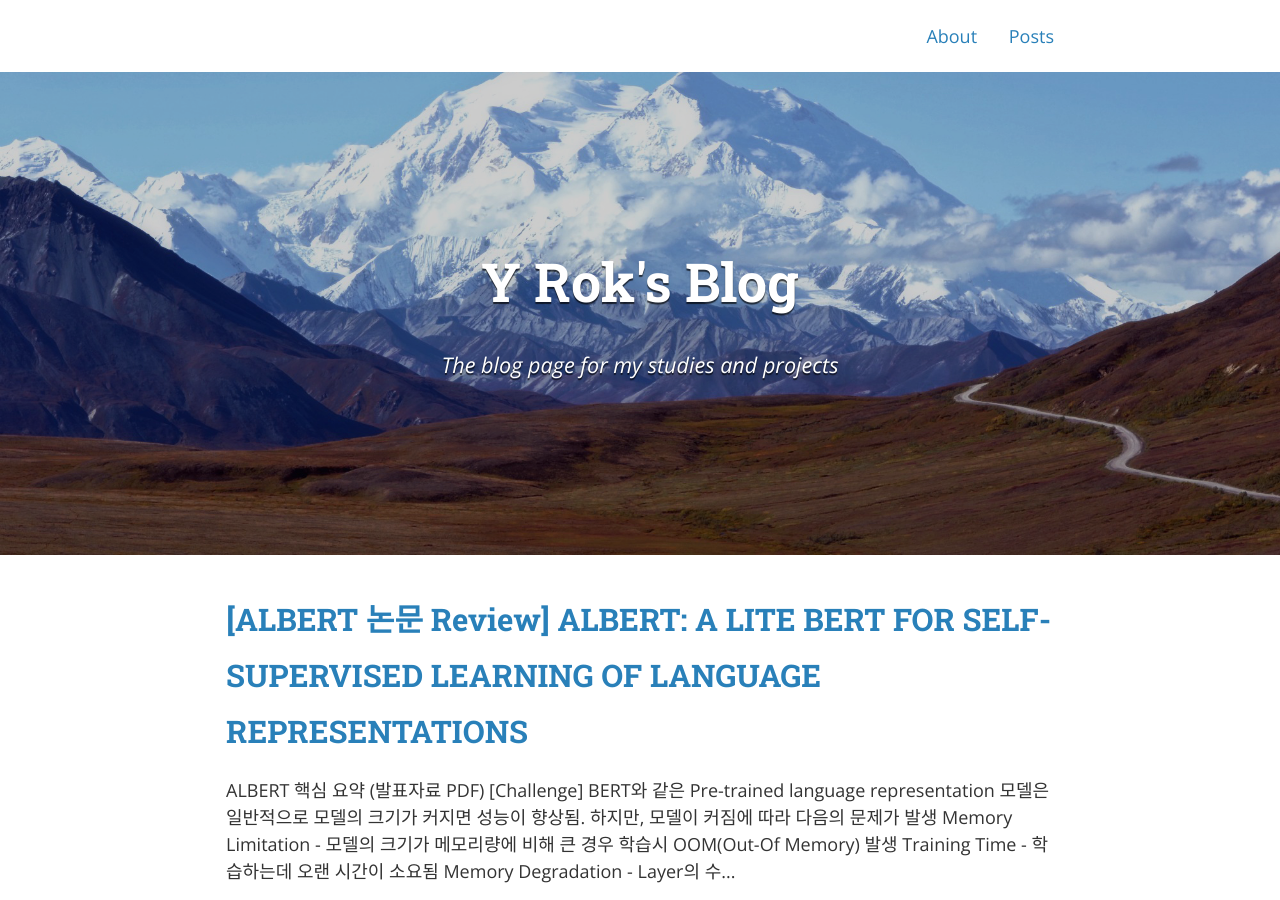
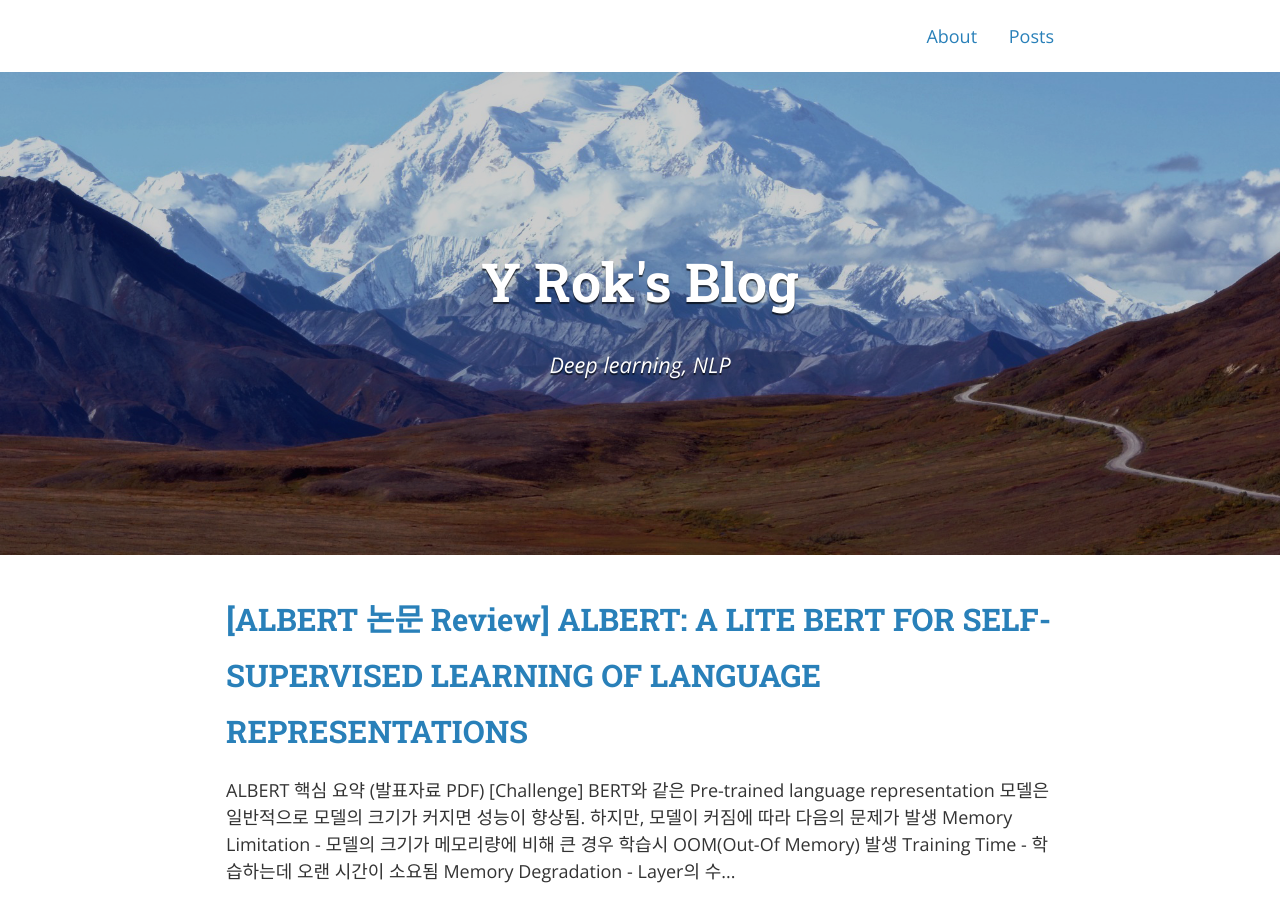
Before and after one commit to jangyrok/y-rok.github.io, a Jekyll site: the page built from index.html, in a window 1280 px wide and 900 px high. Built offline with Jekyll 4.4.1, drawn with Linux system fonts in a browser that asks for light colours; nearby versions of some CDN libraries; the list of posts is cut into pages by our own code.

Commit message:
sharing modified

```diff
--- a/_config.yml
+++ b/_config.yml
@@ -10,7 +10,7 @@ exclude:
 
 # Site settings
 title: Y Rok's Blog
-subtitle: "The blog page for my studies and projects"
+subtitle: "Deep learning, NLP"
 email: jyrok3357@gmail.com
 name: Youngrok Jang
 description: >
@@ -186,9 +186,9 @@ social:
 # These are for automatically generating sharing metadata for FB and Twitter
 # OS Protocol is for sharing the source of your site, if you're interested. For more, see osprotocol.com
 protocols:
-    fb_image: "/assets/logo.png"
-    fb_image_width: 612
-    fb_image_height: 605
+    fb_image: "/assets/profile.png"
+    fb_image_width: 128
+    fb_image_height: 128
     fb_image_type: "image/png"
 
     twitter_image: "/assets/logo.png"
```
